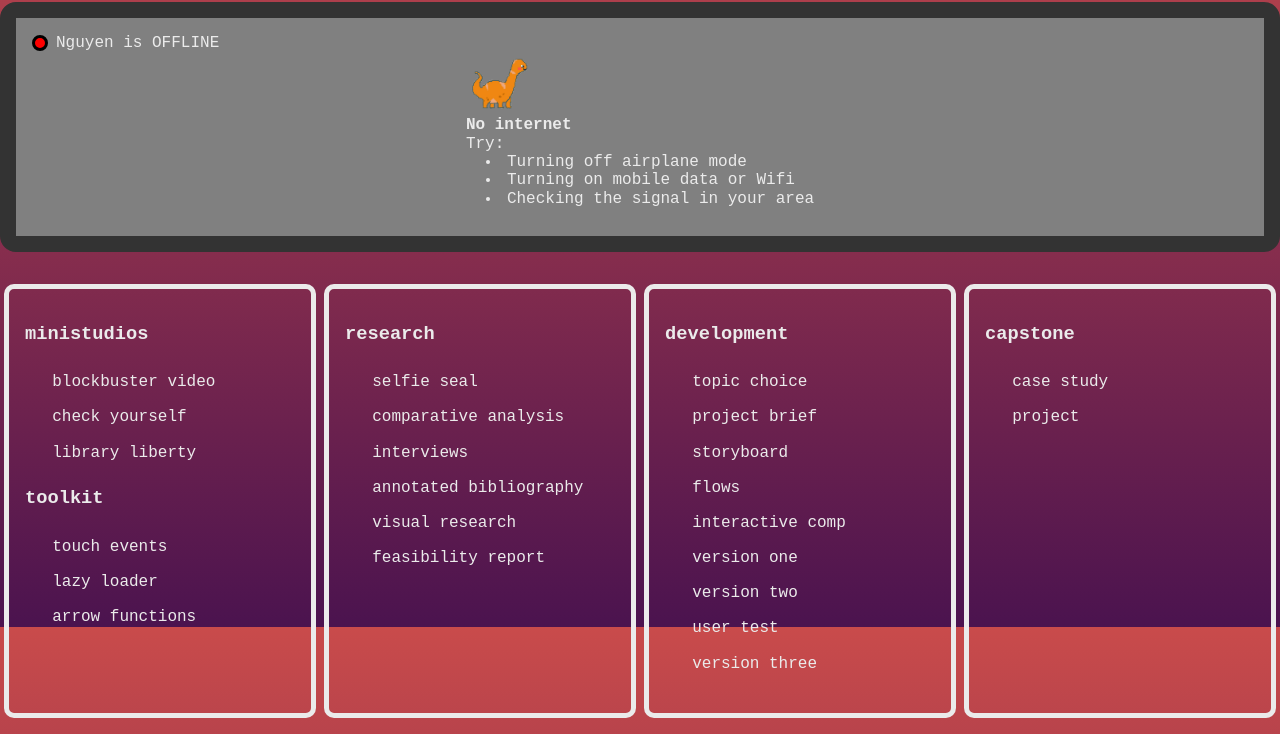
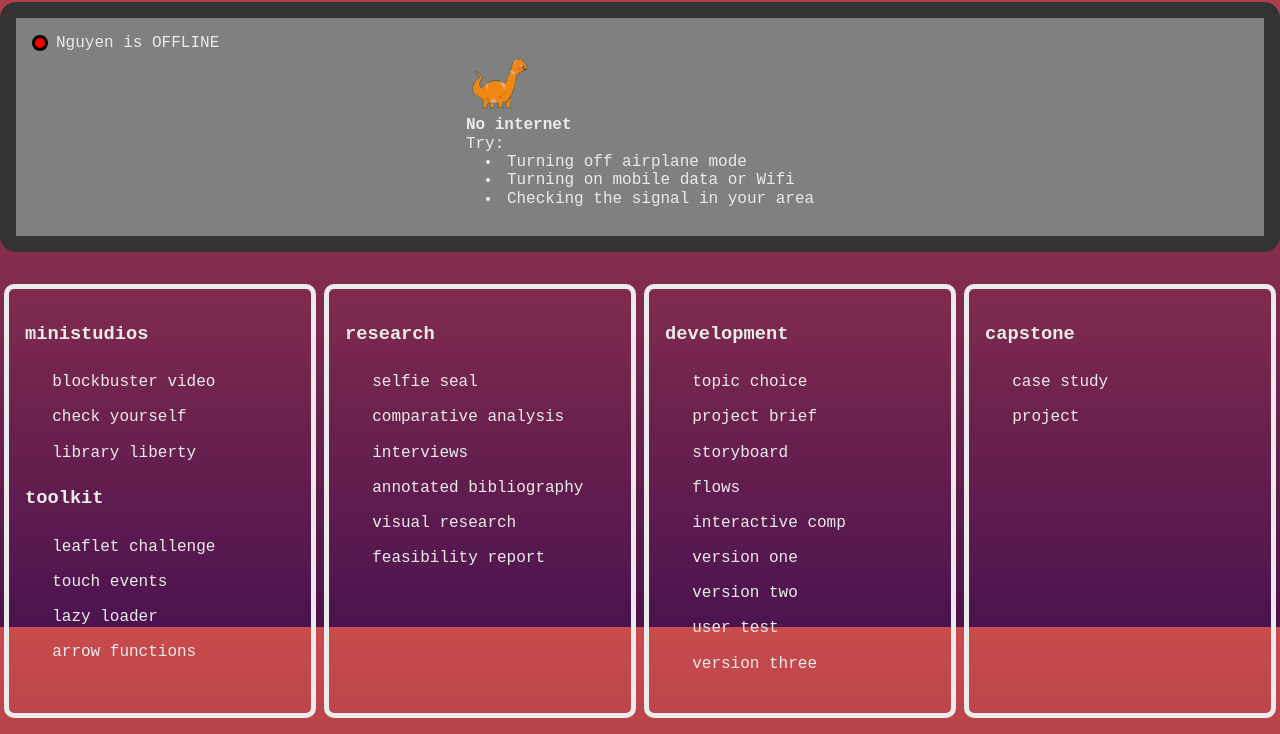
Before and after one commit to hodangkhoinguyen/des157b, a plain HTML site: page index.html in a window 1280 px wide. Shown: the part 173-907 px from the top of the page. Drawn offline with nearby package versions, Linux system fonts and the light colour scheme.

Commit message:
leaflet challenge

```diff
--- a/index.html
+++ b/index.html
@@ -72,6 +72,7 @@
                 <h3>toolkit</h3>
                 <nav>
                     <ol>
+                        <li><a href="./leaflet/index.html">leaflet challenge<img class="loading" src="./images/loading.svg" alt="loading-icon"></a></li>
                         <li><a href="#">touch events<img class="loading" src="./images/loading.svg" alt="loading-icon"></a></li>
                         <li><a href="#">lazy loader<img class="loading" src="./images/loading.svg" alt="loading-icon"></a></li>
                         <li><a href="#">arrow functions<img class="loading" src="./images/loading.svg" alt="loading-icon"></a></li>
```
